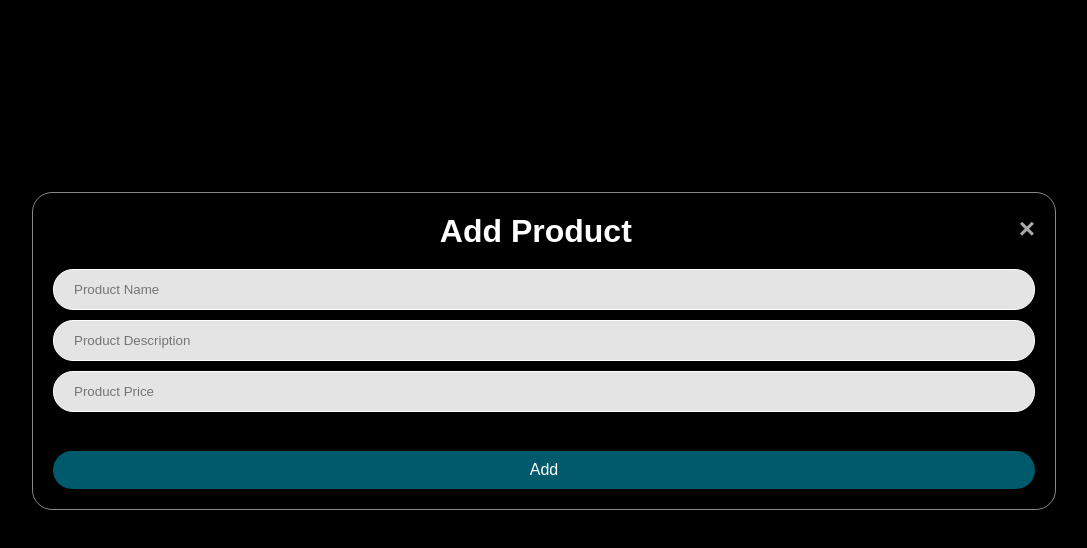
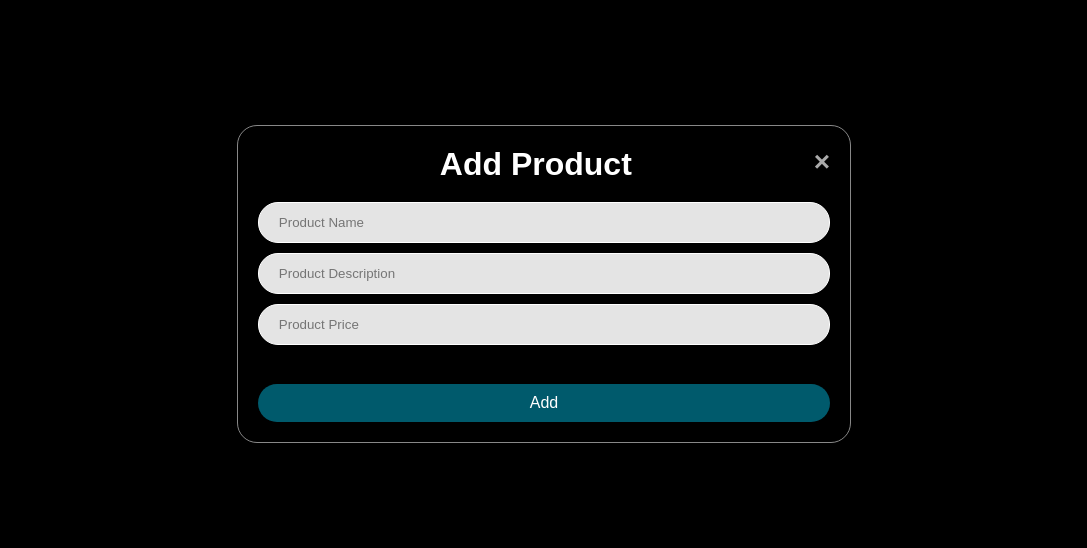
Before and after one commit to gulhassaan/LocalStorage_Login_Crud, a plain HTML site: page index.html in a window 1280 px wide. Both pictures are taken after a click on the button "Add Products". Shown: the whole page, without its empty margins (96-1183 px from the left). Drawn offline with Linux system fonts and the light colour scheme.

Commit message:
update popup

```diff
--- a/product_management.css
+++ b/product_management.css
@@ -35,9 +35,11 @@ body {
     display: none;
     position: fixed;
     z-index: 1;
-    left: 0;
+    left: 50px;
+    right: 50px;
     top: 0;
-    width: 100%;
+    margin: 10px auto;
+    width: 60%;
     height: 100%;
     overflow: auto;
     background-color: rgba(0, 0, 0, 0.144);
```
